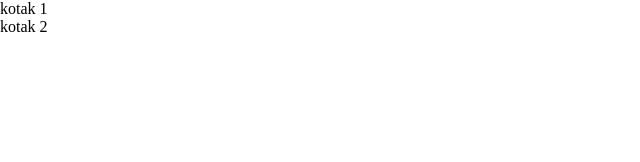
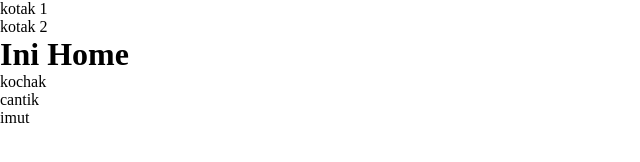
Before and after one commit to lindyandreina/antoniatonia.github.io, a plain HTML site: page layout.html in a window 1280 px wide. Shown: the whole page, without its empty margins (0-640 px from the left). Drawn offline with Linux system fonts and the light colour scheme; a web font is replaced by a local one.

Commit message:
Update layout.html

```diff
--- a/layout.html
+++ b/layout.html
@@ -12,5 +12,19 @@
      <!-- this is box 2 -->
     <div class="kotak">kotak 2</div>
 
+    <div class="main"
+      <div class="content">
+      <h1> Ini Home </h1>
+      <p>kochak</p>
+    </div>
+    <div class="sidebar-right">
+      cantik
+    </div>
+    <div class="sidebar-left">
+      imut
+    </div>
+    <div class="footer">
+      <a href="https://www.instagram.com/?hl=id"></a>
+  </div>
   </body>
 </html>
```
